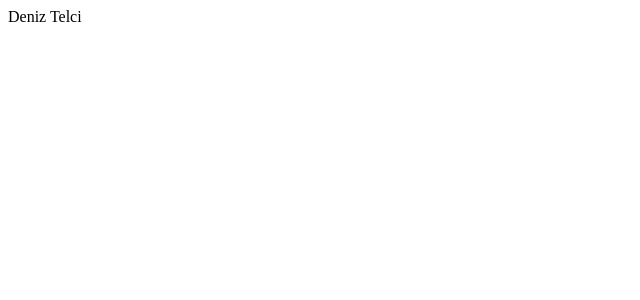
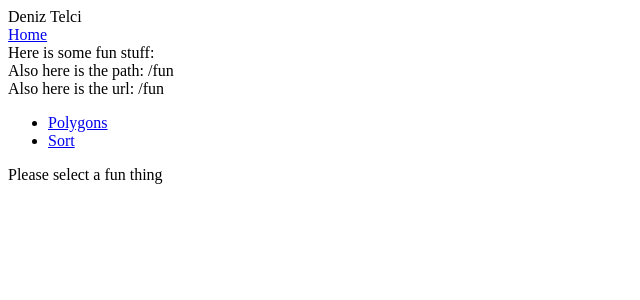
Before and after one commit to denizat/deniz.telci.org, a React app: page /fun in a window 1280 px wide. Shown: the top 300 px of the page, without its empty margins (0-640 px from the left). Built offline with nearby package versions, Linux system fonts and the light colour scheme.

Commit message:
Savegame

```diff
--- a/src/index.tsx
+++ b/src/index.tsx
@@ -1,11 +1,11 @@
 import React from "react";
 import ReactDOM from "react-dom";
-import { BrowserRouter as Router, Switch, Route, useLocation } from "react-router-dom";
+import { BrowserRouter as Router, Switch, Route, Link } from "react-router-dom";
 import "tailwindcss/tailwind.css"
-
-import { Link } from "react-router-dom";
 import "./image.css"
 import "./fonts/cms/cmun-serif.css"
+
+import Fun from "./pages/Fun"
 
 class App extends React.Component {
   render() {
@@ -16,20 +16,13 @@ class App extends React.Component {
 
           <Router >
             <Switch>
-              <Route path="/art">
-              </Route>
-              <Route path="/fun">
-              </Route>
-              <Route path="/">
-
+              <Route exact path="/">
                 <div className="items-center text-4xl ">
                   <h1>Deniz Telci</h1>
                   <figure className="items-center">
                     {/* <img  className="image self-center" src={transme} title="Made by some gimp error, I think." /> */}
                     <figcaption>"Very handsome" - My Mom</figcaption>
                   </figure>
-
-
                   <h2>Contact</h2>
                   <ul>
                     <li>
@@ -42,13 +35,15 @@ class App extends React.Component {
                   <h2>Fun Stuff</h2>
                   <ul>
                     <li>
-                      <Link to="/body">Body</Link>
-                    </li>
-                    <li>
-                      <Link to="/polygons">Polygons</Link>
+                      <Link to="/fun">Fun</Link>
                     </li>
                   </ul>
                 </div>
+              </Route>
+              <Route path="/art">
+              </Route>
+              <Route path="/fun">
+                <Fun />
               </Route>
             </Switch>
           </Router>
--- /dev/null
+++ b/src/pages/Fun.tsx
@@ -0,0 +1,38 @@
+import React from "react"
+import { Link, Route, Switch, useParams, useRouteMatch } from "react-router-dom"
+import "tailwindcss/tailwind.css"
+
+export default () => {
+    let { path, url } = useRouteMatch()
+
+    return (
+        < div >
+            <Link to="/" className="text-2xl  p-10">Home</Link>
+
+            <div>Here is some fun stuff:</div>
+            <div>Also here is the path: {path}</div>
+            <div>Also here is the url: {url}</div>
+
+            <ul>
+                <li><Link to={`${url}/polygons`}>Polygons</Link></li>
+                <li><Link to={`${url}/sort`}>Sort</Link></li>
+            </ul>
+
+            <Switch>
+                <Route exact path={path}>
+                    <div>Please select a fun thing</div>
+                </Route>
+                <Route path={`${path}/:funThing`}>
+                    <div>Please select a fun thing</div>
+                </Route>
+
+            </Switch>
+
+        </div >
+    )
+}
+
+// const funView = () => {
+//     let { funThing } = useParams()
+//     return ()
+// }
```
